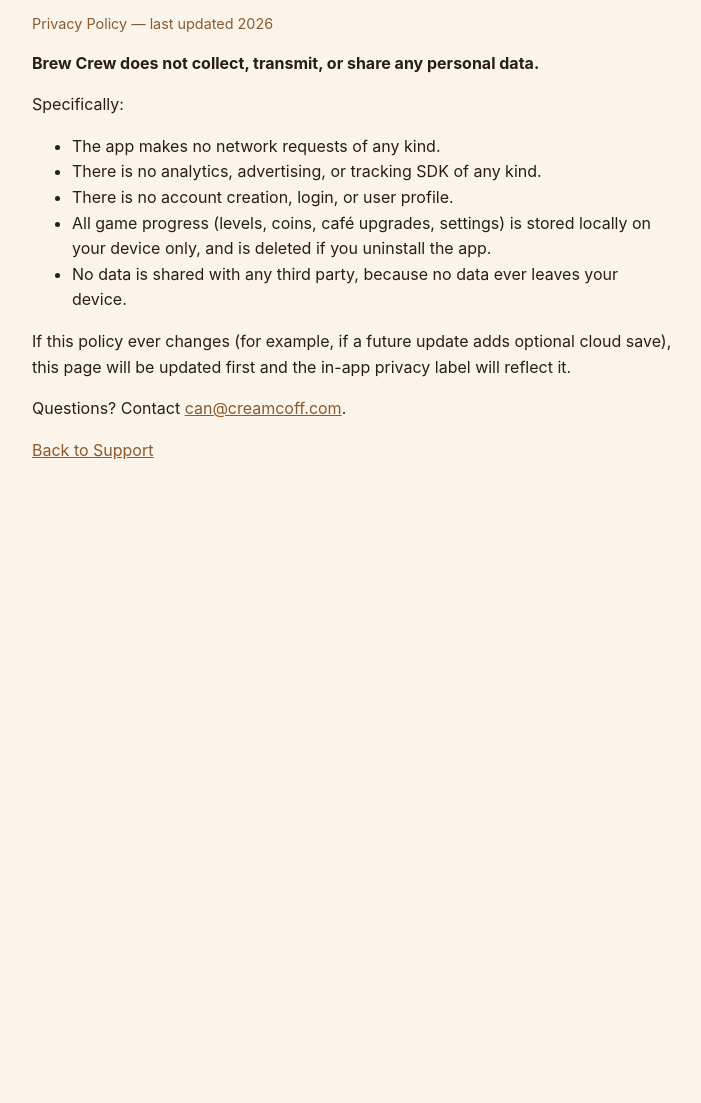
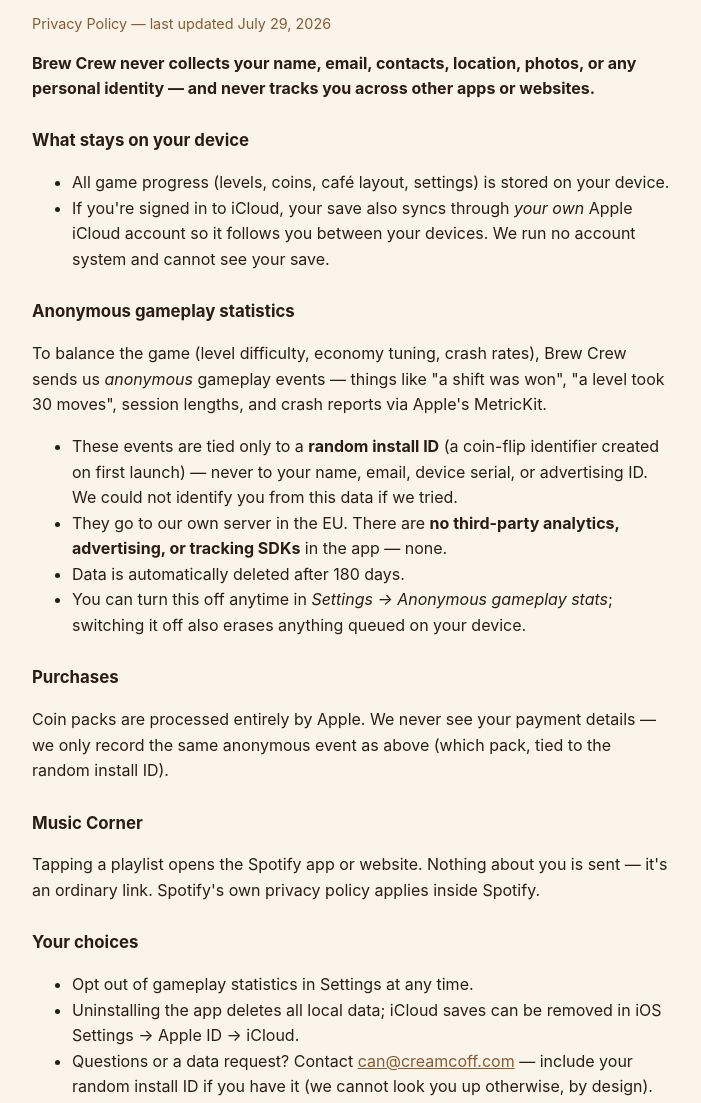
Before and after one commit to canocloudx/brewcrew-support, a plain HTML site: page privacy.html in a window 1280 px wide. Shown: the part 102-1205 px from the top of the page, without its empty margins (288-989 px from the left). Before the commit the page ends 800 px from the top, so only its background shows below. Drawn offline with Linux system fonts and the light colour scheme.

Commit message:
Privacy policy: honest update for v1.1 — iCloud save sync, opt-out anonymous first-party gameplay stats (random install ID, EU server, 180d retention), Apple-processed purchases, Spotify links

```diff
--- a/privacy.html
+++ b/privacy.html
@@ -7,28 +7,58 @@
 <style>
   body { font-family: -apple-system, BlinkMacSystemFont, "Segoe UI", sans-serif; max-width: 640px; margin: 3rem auto; padding: 0 1.5rem; line-height: 1.6; color: #2b1d16; background: #fbf4ea; }
   h1 { margin-bottom: 0.25rem; }
+  h2 { font-size: 1.05rem; margin-top: 1.6rem; }
   a { color: #8a5a30; }
   .tag { color: #8a5a30; font-size: 0.9rem; }
 </style>
 </head>
 <body>
 <h1>Brew Crew</h1>
-<p class="tag">Privacy Policy — last updated 2026</p>
+<p class="tag">Privacy Policy — last updated July 29, 2026</p>
 
-<p><strong>Brew Crew does not collect, transmit, or share any personal data.</strong></p>
+<p><strong>Brew Crew never collects your name, email, contacts, location, photos, or any
+personal identity — and never tracks you across other apps or websites.</strong></p>
 
-<p>Specifically:</p>
+<h2>What stays on your device</h2>
 <ul>
-  <li>The app makes no network requests of any kind.</li>
-  <li>There is no analytics, advertising, or tracking SDK of any kind.</li>
-  <li>There is no account creation, login, or user profile.</li>
-  <li>All game progress (levels, coins, café upgrades, settings) is stored locally on your device only, and is deleted if you uninstall the app.</li>
-  <li>No data is shared with any third party, because no data ever leaves your device.</li>
+  <li>All game progress (levels, coins, café layout, settings) is stored on your device.</li>
+  <li>If you're signed in to iCloud, your save also syncs through <em>your own</em> Apple
+      iCloud account so it follows you between your devices. We run no account system and
+      cannot see your save.</li>
 </ul>
 
-<p>If this policy ever changes (for example, if a future update adds optional cloud save), this page will be updated first and the in-app privacy label will reflect it.</p>
+<h2>Anonymous gameplay statistics</h2>
+<p>To balance the game (level difficulty, economy tuning, crash rates), Brew Crew sends
+us <em>anonymous</em> gameplay events — things like "a shift was won", "a level took 30
+moves", session lengths, and crash reports via Apple's MetricKit.</p>
+<ul>
+  <li>These events are tied only to a <strong>random install ID</strong> (a coin-flip
+      identifier created on first launch) — never to your name, email, device serial,
+      or advertising ID. We could not identify you from this data if we tried.</li>
+  <li>They go to our own server in the EU. There are <strong>no third-party analytics,
+      advertising, or tracking SDKs</strong> in the app — none.</li>
+  <li>Data is automatically deleted after 180 days.</li>
+  <li>You can turn this off anytime in <em>Settings → Anonymous gameplay stats</em>;
+      switching it off also erases anything queued on your device.</li>
+</ul>
 
-<p>Questions? Contact <a href="mailto:can@creamcoff.com">can@creamcoff.com</a>.</p>
+<h2>Purchases</h2>
+<p>Coin packs are processed entirely by Apple. We never see your payment details — we
+only record the same anonymous event as above (which pack, tied to the random install ID).</p>
+
+<h2>Music Corner</h2>
+<p>Tapping a playlist opens the Spotify app or website. Nothing about you is sent —
+it's an ordinary link. Spotify's own privacy policy applies inside Spotify.</p>
+
+<h2>Your choices</h2>
+<ul>
+  <li>Opt out of gameplay statistics in Settings at any time.</li>
+  <li>Uninstalling the app deletes all local data; iCloud saves can be removed in
+      iOS Settings → Apple ID → iCloud.</li>
+  <li>Questions or a data request? Contact <a href="mailto:can@creamcoff.com">can@creamcoff.com</a>
+      — include your random install ID if you have it (we cannot look you up otherwise,
+      by design).</li>
+</ul>
 
 <p><a href="index.html">Back to Support</a></p>
 </body>
```
